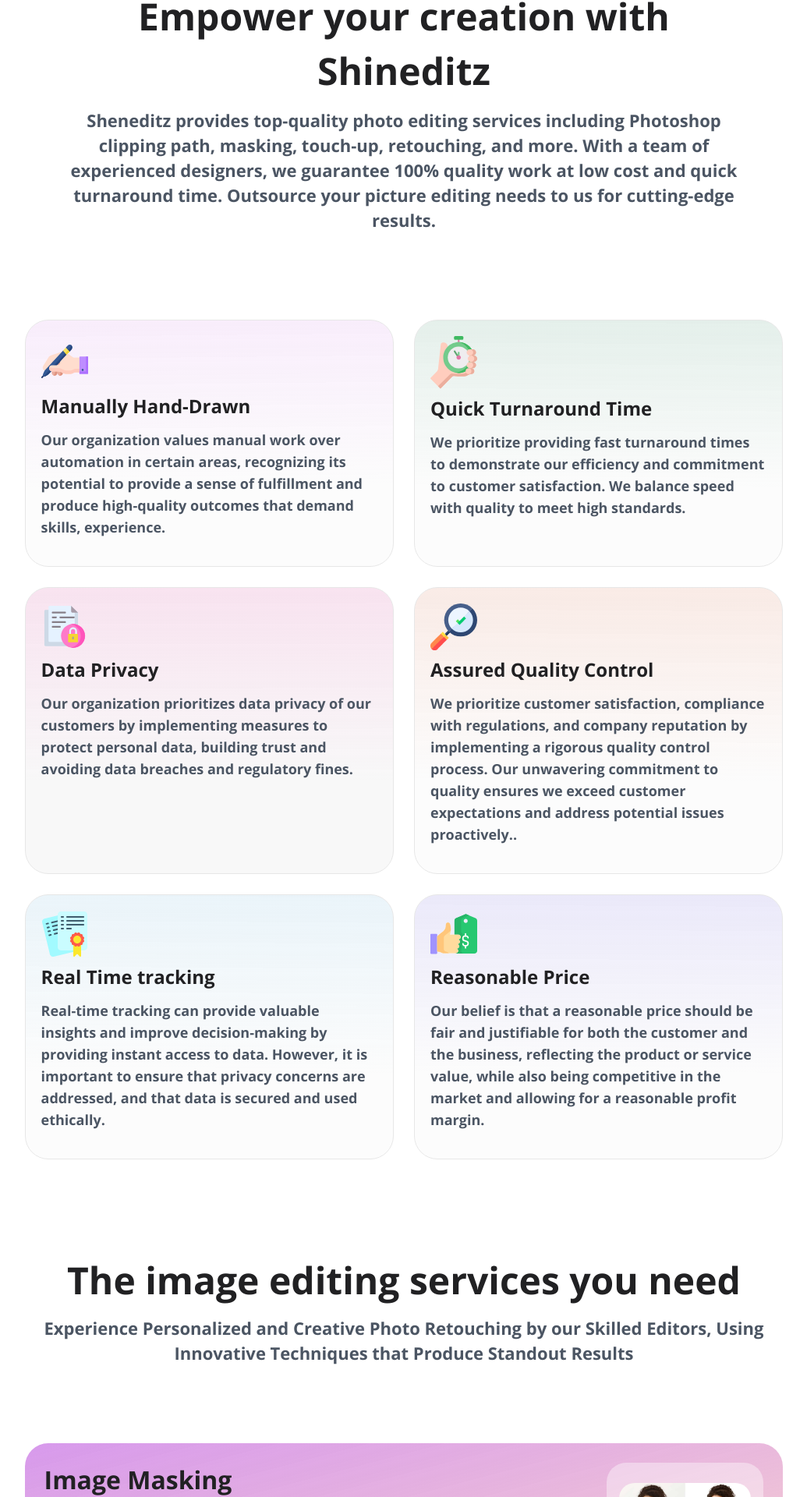
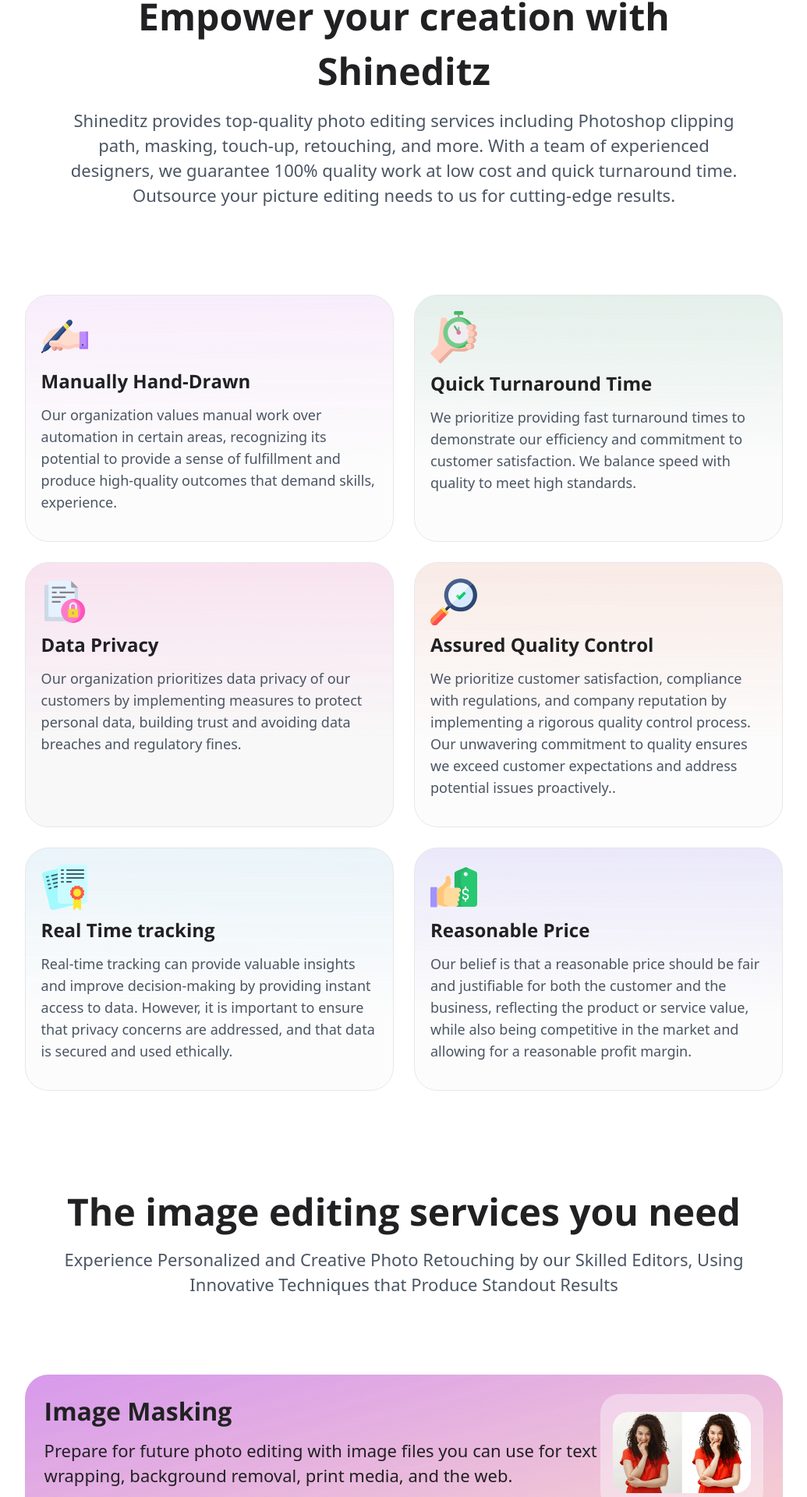
Before and after one commit to Nirmalnio/Shineditz, a React (Create React App) app: page / in a window 1280 px wide. Shown: the part 1379-3299 px from the top of the page at 78% size, without its empty margins (122-1157 px from the left). Built offline with nearby package versions, Linux system fonts and the light colour scheme.

Commit message:
font issues fixed

```diff
--- a/src/pages/Aboutus/Aboutus.css
+++ b/src/pages/Aboutus/Aboutus.css
@@ -20,7 +20,7 @@
 }
 
 .despabtus{
-    font-family: 'Open Sans';
+    font-family: inherit;
     font-style: normal;
     font-weight: 400;
     font-size: 22px;
--- a/src/pages/Homepage/Homepage.jsx
+++ b/src/pages/Homepage/Homepage.jsx
@@ -166,7 +166,7 @@
       <div className='h-p-thirdDiv'>
         <h3>Empower your creation with Shineditz</h3>
 
-        <p>Sheneditz provides top-quality photo editing services including Photoshop clipping path, masking, touch-up, retouching, and more. With a team of experienced designers, we guarantee 100% quality work at low cost and quick turnaround time.
+        <p>Shineditz provides top-quality photo editing services including Photoshop clipping path, masking, touch-up, retouching, and more. With a team of experienced designers, we guarantee 100% quality work at low cost and quick turnaround time.
           Outsource your picture editing needs to us for cutting-edge results.</p>
       </div>
 
--- a/src/pages/Homepage/homepage.css
+++ b/src/pages/Homepage/homepage.css
@@ -95,7 +95,7 @@
  }
 
 .h-p-thirdDiv p{
-    font-family: 'Open Sans';
+    font-family: inherit;
     font-style: normal;
     font-weight: 400;
     font-size: 22px;
@@ -169,7 +169,7 @@
 }
 
 .cardsecdesp{
-    font-family: 'Open Sans';
+    font-family: inherit;
     font-style: normal;
     font-weight: 400;
     font-size: 18px;
@@ -197,7 +197,7 @@
 }
 
 .servicesDiv p{
-    font-family: 'Open Sans';
+    font-family: inherit;
     font-style: normal;
     font-weight: 400;
     font-size: 22px;
@@ -248,7 +248,7 @@
 
 .servicetxts p{
 
-    font-family: 'Open Sans';
+    font-family: inherit;
     font-style: normal;
     font-weight: 400;
     font-size: 22px;
@@ -340,7 +340,7 @@
     background: linear-gradient(111.49deg, rgb(231 231 231 / 48%) -8.95%, rgba(255, 255, 255, 0.4) 114%);
     backdrop-filter: blur(50px);
     padding: 15px;
-    margin: 8vh 18vw;
+    margin: 8vh 13vw;
     text-align: center;
     border-radius: 30px;
 }
@@ -494,7 +494,7 @@
     border-radius: 15px;
     padding: 12px;
     margin: 6px;
-    width: 270px;
+    width: max-content;
     height: 180px;
     display: flex;
     flex-direction: column;
@@ -547,6 +547,10 @@
  }
  .carousalitems{
     margin:5vh 1vh 1vw;
+}
+
+.carouselimg{
+    margin: 5px;
 }
 
  .pricing-div{
@@ -668,3 +672,10 @@
     justify-content: center;
 }
 }
+
+@media screen and (max-width: 680px){
+
+    .H-ptopdiv{
+        min-height: 70vh;
+    }
+}
--- a/src/pages/contact/contact.jsx
+++ b/src/pages/contact/contact.jsx
@@ -120,17 +120,9 @@
           </div>
 
         </div>
-        <Footer/>
-
-
-
-
-
-
-
-
       </section >
 
+      <Footer/>
 
     </div >
   )
```
Also changed, not shown: src/pages/samples/samples.jsx (+0 -12 lines), 1 other file (tests, documents, lock files or other folders).
